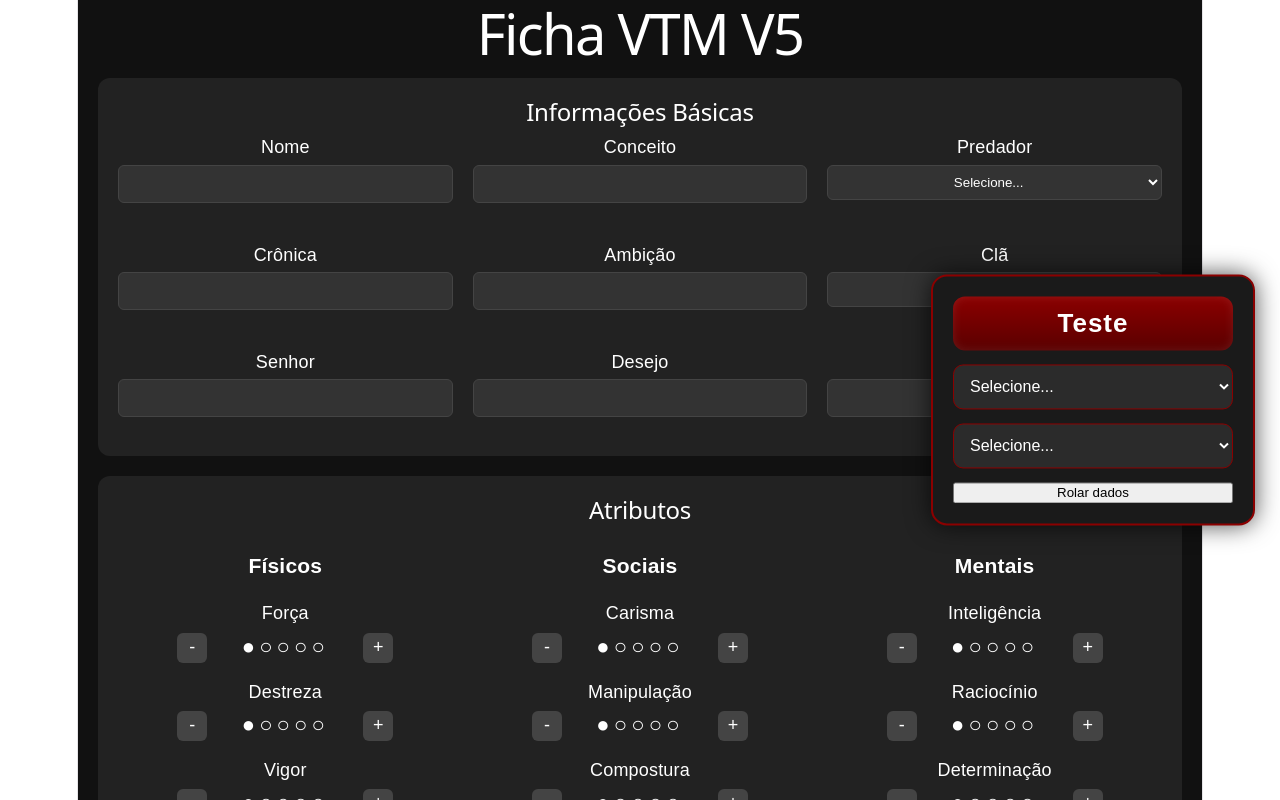
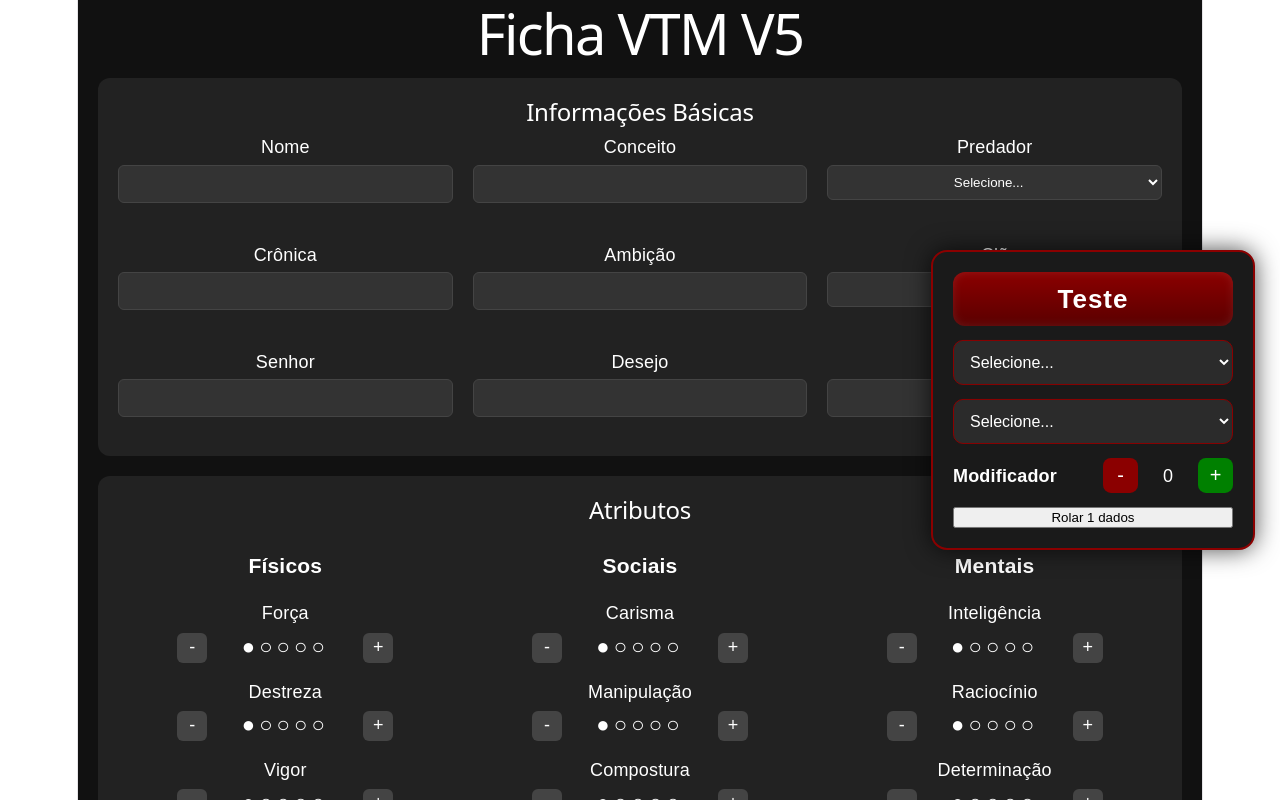
Before and after one commit to MarcioJuniorDev/ficha-automatica-vtm, a React (Vite) app: page / in a window 1280 px wide. Shown: the top 800 px of the page. Built offline with nearby package versions, Linux system fonts and the light colour scheme.

Commit message:
issue #14 e #15

```diff
--- a/src/App.jsx
+++ b/src/App.jsx
@@ -419,7 +419,7 @@
     const valor1 = getValorCaracteristica(carac1);
     const valor2 = getValorCaracteristica(carac2);
 
-    const totalDados = valor1 + valor2;
+    const totalDados = valor1 + valor2 + modificador;
 
     fnRolarDado(totalDados, "TS");
     setPodeRerrolar(true);
@@ -624,6 +624,17 @@
   const [lastHungerRoll, setLastHungerRoll] = useState([]);
 
   function rerrolarForcaVontade() {
+    const danoTotalFW =
+      stats.danoSupF.atual + stats.danoAgrF.atual;
+
+    if (danoTotalFW >= stats.forcaVontade.max) {
+      setAlertMessage(
+        "Sem Força de Vontade disponível para rerrolar."
+      );
+      setPodeRerrolar(false);
+      return;
+    }
+
     let rerolled = [...lastNormalRoll];
     let rerolls = 0;
 
@@ -636,14 +647,13 @@
 
     setLastNormalRoll(rerolled);
 
-    // Gasta 1 dano superficial de força de vontade
     setStats({
       ...stats,
       danoSupF: {
         ...stats.danoSupF,
         atual: Math.min(
           stats.danoSupF.atual + 1,
-          stats.forcaVontade.max
+          stats.forcaVontade.max - stats.danoAgrF.atual
         )
       }
     });
@@ -1443,6 +1453,7 @@
   }
 
   const [podeRerrolar, setPodeRerrolar] = useState(false);
+  const [modificador, setModificador] = useState(0);
   return (
     <div style={styles.page}>
       <div
@@ -1524,8 +1535,70 @@
           ))}
         </select>
 
+        <div
+          style={{
+            display: "flex",
+            alignItems: "center",
+            justifyContent: "space-between",
+            gap: "10px"
+          }}
+        >
+          <span style={{ color: "white", fontWeight: "bold" }}>
+            Modificador
+          </span>
+
+          <div style={{ display: "flex", alignItems: "center", gap: "10px" }}>
+            <button
+              onClick={() => setModificador(modificador - 1)}
+              style={{
+                width: "35px",
+                height: "35px",
+                borderRadius: "8px",
+                border: "none",
+                background: "#8b0000",
+                color: "white",
+                fontSize: "20px",
+                cursor: "pointer"
+              }}
+            >
+              -
+            </button>
+
+            <span
+              style={{
+                minWidth: "40px",
+                textAlign: "center",
+                color: "white",
+                fontSize: "18px"
+              }}
+            >
+              {modificador > 0 ? `+${modificador}` : modificador}
+            </span>
+
+            <button
+              onClick={() => setModificador(modificador + 1)}
+              style={{
+                width: "35px",
+                height: "35px",
+                borderRadius: "8px",
+                border: "none",
+                background: "#008000",
+                color: "white",
+                fontSize: "20px",
+                cursor: "pointer"
+              }}
+            >
+              +
+            </button>
+          </div>
+        </div>
+
         <button onClick={fazerTeste}>
-          Rolar dados
+          Rolar {Math.max(1,
+            getValorCaracteristica(carac1) +
+            getValorCaracteristica(carac2) +
+            modificador
+          )} dados
         </button>
       </div>
       <h1 style={styles.sectionTitle}>Ficha VTM V5</h1>
```
Lines whose indentation alone changed are shown as unchanged.
